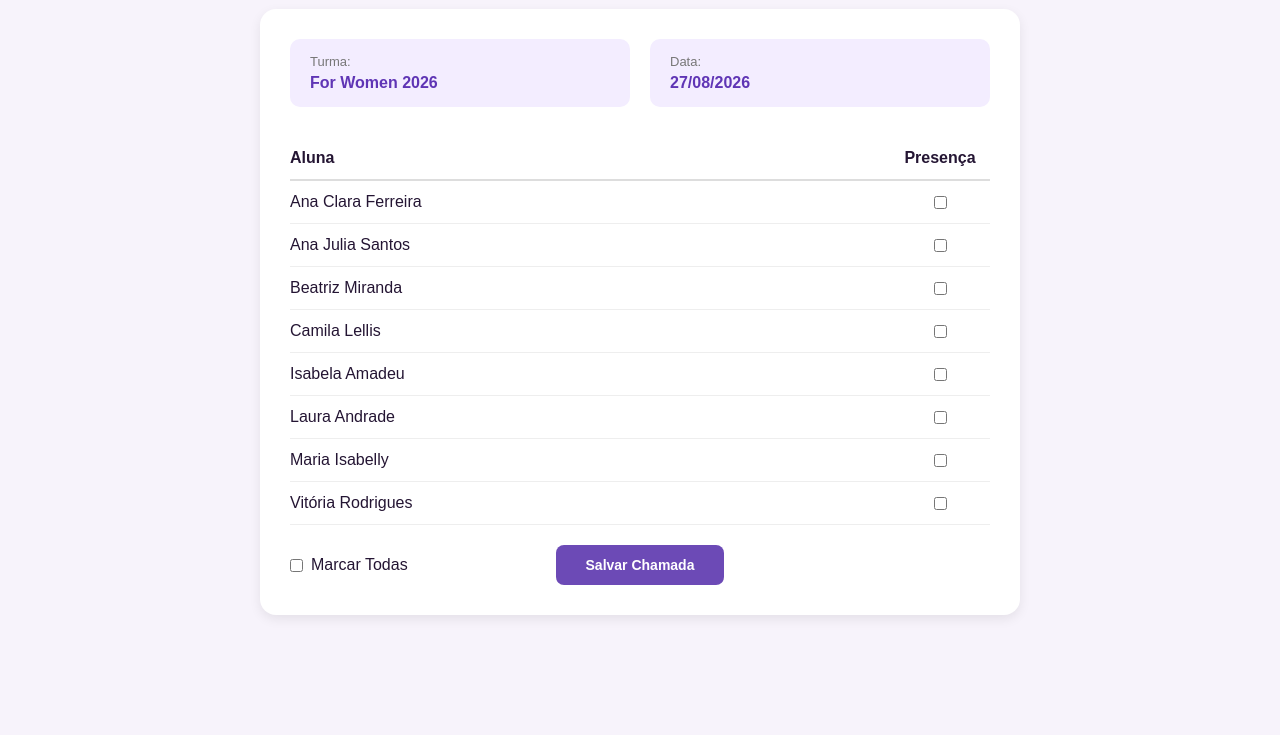
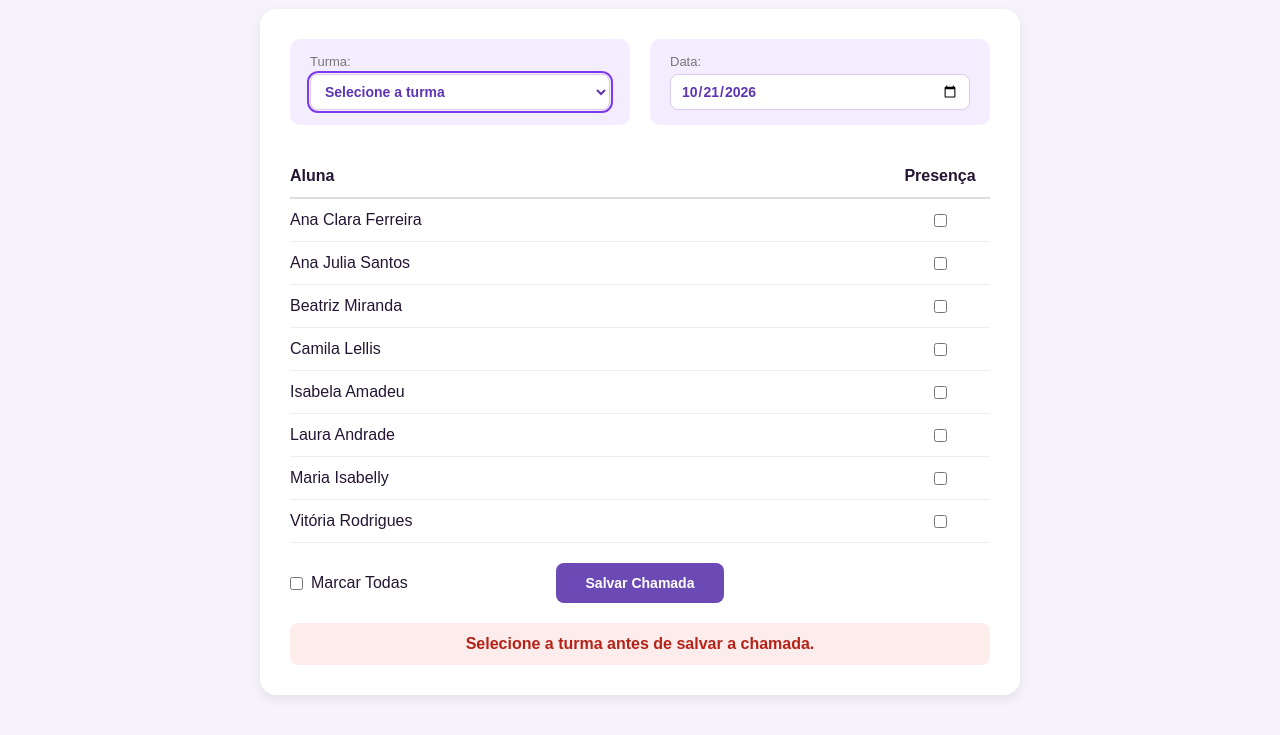
Before and after one commit to IsabellaCarvalh0/ForWomen, a website: page chamada/chamada.html in a window 1280 px wide. Both pictures are taken after a click on the button "Salvar Chamada". Shown: the part 182-917 px from the top of the page. Before the commit the page ends 837 px from the top, so only its background shows below. Drawn offline with Linux system fonts and the light colour scheme.

Commit message:
Adiciona seleção de turma e data na chamada do professor

```diff
--- a/chamada/chamada.css
+++ b/chamada/chamada.css
@@ -200,11 +200,35 @@ body{
     border-radius: 10px;
 }
 
-.info-item span{
+.info-item span,
+.info-item label{
     display: block;
     font-size: 13px;
     color: #777;
     margin-bottom: 5px;
+}
+
+.campo-chamada{
+    width: 100%;
+    padding: 8px 10px;
+    border: 1px solid #d9cbf2;
+    border-radius: 8px;
+    background-color: white;
+    color: #5f35b5;
+    font-family: inherit;
+    font-size: 14px;
+    font-weight: bold;
+    cursor: pointer;
+}
+
+.campo-chamada:focus{
+    outline: 2px solid #7C3AED;
+    outline-offset: 1px;
+}
+
+#mensagemChamada.erro{
+    background-color: #fdecec;
+    color: #b42318;
 }
 
 .info-item strong{
--- a/chamada/chamada.html
+++ b/chamada/chamada.html
@@ -49,13 +49,17 @@
     <div class="container-chamada">
         <div class="info-chamada">
             <div class="info-item">
-                <span>Turma:</span>
-                <strong>For Women 2026</strong>
+                <label for="selecionarTurma">Turma:</label>
+                <select id="selecionarTurma" class="campo-chamada">
+                    <option value="" disabled selected>Selecione a turma</option>
+                    <option value="Turma A">Turma A</option>
+                    <option value="Turma B">Turma B</option>
+                </select>
             </div>
 
             <div class="info-item">
-                <span>Data:</span>
-                <strong>27/08/2026</strong>
+                <label for="dataChamada">Data:</label>
+                <input type="date" id="dataChamada" class="campo-chamada">
             </div>
         </div>
         <div class="lista-alunas">
@@ -121,7 +125,7 @@
 
     </div>
 
-    <script src="script.js"></script>
+   <script src="chamada.js"></script>
 
 </body>
 
--- a/chamada/chamada.js
+++ b/chamada/chamada.js
@@ -2,24 +2,66 @@ const marcarTodas = document.getElementById("marcarTodas");
 const presencas = document.querySelectorAll(".presenca");
 const salvarChamada = document.getElementById("salvarChamada");
 const mensagemChamada = document.getElementById("mensagemChamada");
-marcarTodas.addEventListener("change", function(){
-    presencas.forEach(function (presenca){
+const selecionarTurma = document.getElementById("selecionarTurma");
+const dataChamada = document.getElementById("dataChamada");
+
+// Preenche a data com o dia de hoje (formato YYYY-MM-DD, horário local)
+function dataDeHoje() {
+    const hoje = new Date();
+    const ano = hoje.getFullYear();
+    const mes = String(hoje.getMonth() + 1).padStart(2, "0");
+    const dia = String(hoje.getDate()).padStart(2, "0");
+    return ano + "-" + mes + "-" + dia;
+}
+
+// Converte YYYY-MM-DD para DD/MM/YYYY
+function formatarData(valor) {
+    const partes = valor.split("-");
+    return partes[2] + "/" + partes[1] + "/" + partes[0];
+}
+
+function mostrarMensagem(texto, erro) {
+    mensagemChamada.textContent = texto;
+    mensagemChamada.classList.toggle("erro", erro);
+    mensagemChamada.style.display = "block";
+}
+
+dataChamada.value = dataDeHoje();
+
+marcarTodas.addEventListener("change", function () {
+    presencas.forEach(function (presenca) {
         presenca.checked = marcarTodas.checked;
     });
 });
 
-salvarChamada.addEventListener("click", function (){
+salvarChamada.addEventListener("click", function () {
+    if (!selecionarTurma.value) {
+        mostrarMensagem("Selecione a turma antes de salvar a chamada.", true);
+        selecionarTurma.focus();
+        return;
+    }
+
+    if (!dataChamada.value) {
+        mostrarMensagem("Selecione a data da chamada antes de salvar.", true);
+        dataChamada.focus();
+        return;
+    }
+
+    const turma = selecionarTurma.value;
+    const data = formatarData(dataChamada.value);
+
+    console.log("Chamada - " + turma + " - " + data);
+
     const alunas = document.querySelectorAll(".aluna");
-    alunas.forEach(function (aluna){
+    alunas.forEach(function (aluna) {
         const nome = aluna.querySelector("span").textContent;
         const checkbox = aluna.querySelector(".presenca");
-        if (checkbox.checked){
+        if (checkbox.checked) {
             console.log(nome + " - Presente");
-        }else{
+        } else {
             console.log(nome + " - Ausente");
         }
+    });
 
-    });
-    mensagemChamada.textContent = "✓ Chamada salva com sucesso!";
-    mensagemChamada.style.display = "block";
+    mostrarMensagem("✓ Chamada da " + turma + " do dia " + data + " salva com sucesso!", false);
 });
```
